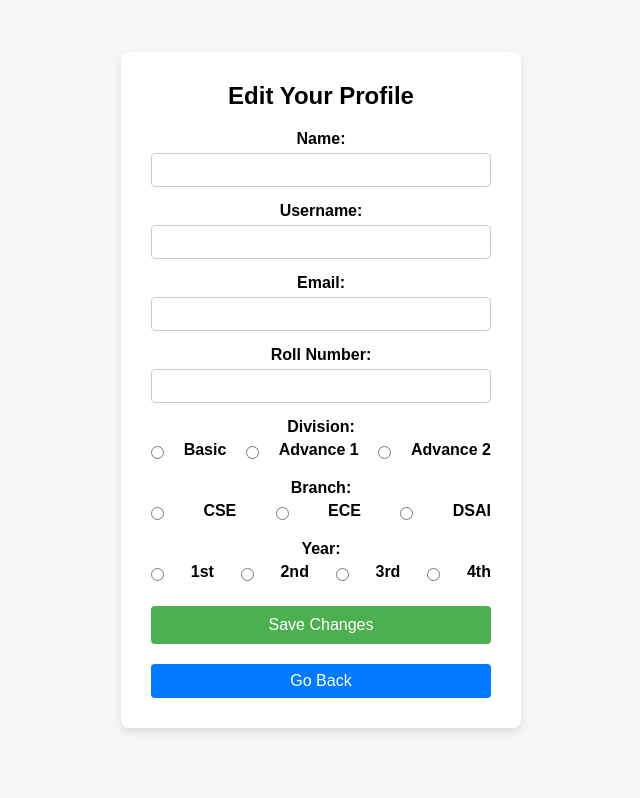
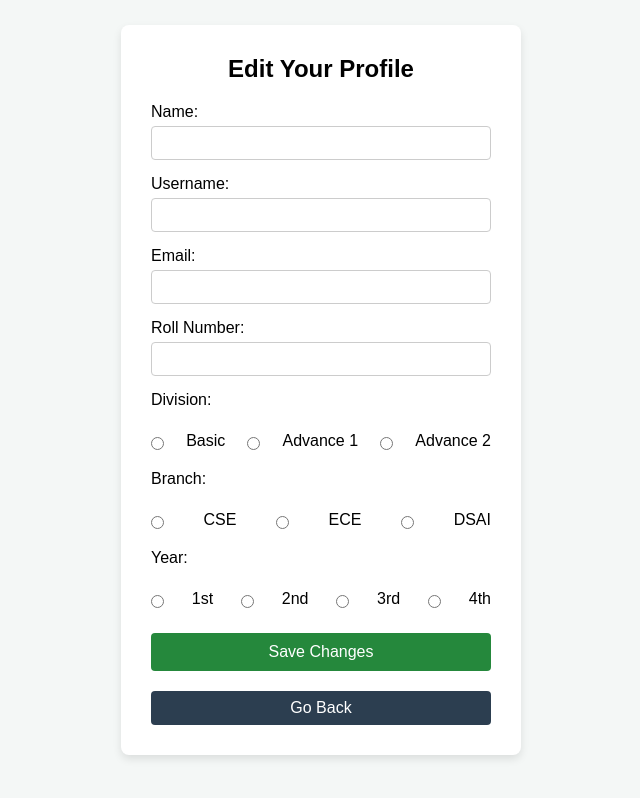
Before and after one commit to Student-Report-App/Student-Report-App, a website: page views/profile.html in a window 1280 px wide. Shown: the whole page, without its empty margins (319-959 px from the left). Drawn offline with Linux system fonts and the light colour scheme; files that its build step writes are made by us from their sources; no server answers; files whose address does not match are found by name.

Commit message:
modified profile page for consistent theming
Signed-off-by: Pratyush Krishna Yadav <pratyushkrishnayadav@pky.local>

```diff
--- a/public/css/profile.css
+++ b/public/css/profile.css
@@ -37,8 +37,7 @@ h1 {
 }
 
 label {
-    display: block;
-    font-weight: bold;
+    display: flex;
     margin-bottom: 5px;
 }
 
@@ -67,23 +66,25 @@ input[type="number"] {
 
 /* Styling for the save button */
 button[type="submit"] {
-    background-color: #4CAF50;
+    background-color: #25883c;
     color: white;
     border: none;
     padding: 10px 15px;
     border-radius: 4px;
     cursor: pointer;
+    transition: background 0.3s ease, transform 0.3s;
     width: 100%;
     font-size: 16px;
 }
 
 button[type="submit"]:hover {
-    background-color: #45a049;
+    background-color: #15982f;
+    transform: scale(1.05);
 }
 
 /* Styling for the Go Back button */
 .go-back-btn {
-    background-color: #007BFF; /* Blue color */
+    background-color: #2c3e50; /* Blue color */
     color: white;
     border: none;
     padding: 8px 20px; /* Smaller padding */
@@ -94,10 +95,12 @@ button[type="submit"]:hover {
     margin-top: 20px; /* Adds more space between the form and the button */
     display: block; /* Ensure it's a block-level element, placed below the form */
     width: 100%; /* Make the button full-width for consistency */
+    transition: background 0.3s ease, transform 0.3s;
 }
 
 .go-back-btn:hover {
-    background-color: #0056b3; /* Darker blue on hover */
+    background-color: #354b60; /* Darker blue on hover */
+    transform: scale(1.05);
 }
 
 /* Message container */
@@ -111,5 +114,10 @@ button[type="submit"]:hover {
 .radio-group {
     display: flex;
     justify-content: space-between;
-    align-items: center;
+    align-items: left;
 }
+.radio-group label{
+    display: inline-flex;
+    align-items: start;
+    margin: -5;
+}
--- a/public/css/register.css
+++ b/public/css/register.css
@@ -16,7 +16,7 @@ body {
   text-align: center;
 }
 h2 {
-  color: #333;
+  color: #34495e;
   margin-bottom: 20px;
   font-size: 24px;
 }
@@ -58,7 +58,7 @@ input[type="password"]:focus {
   margin-right: 5px;
 }
 .btn {
-  background-color: #007bff;
+  background-color:#34495e;
   color: white;
   padding: 12px 20px;
   border: none;
```
Also changed, not shown: views/profile.html (+3 -0 lines).
